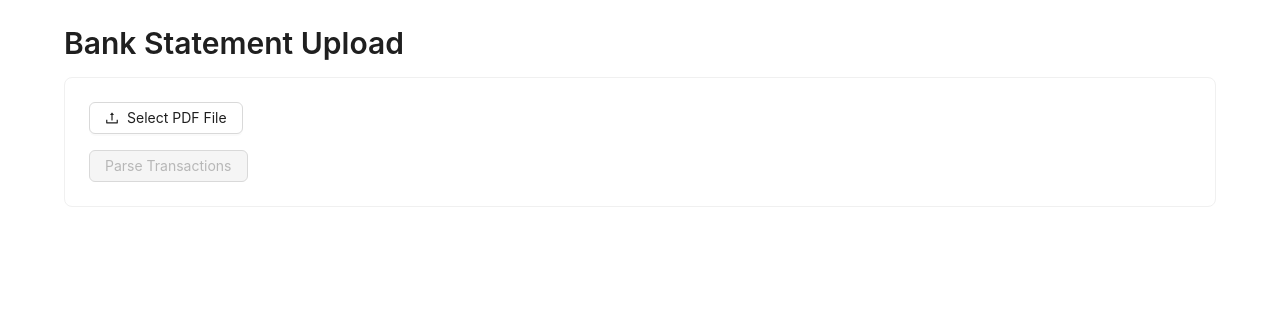
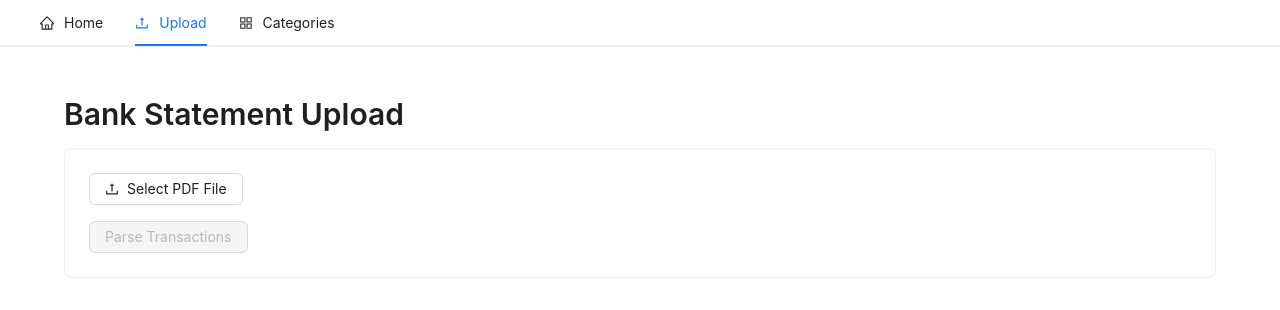
Before and after one commit to ryantan/statements-analyzer, a Next.js app: page /upload in a window 1280 px wide. Shown: the top 310 px of the page. Built offline with nearby package versions, Linux system fonts and the light colour scheme; what @ant-design/nextjs-registry would draw is missing.

Commit message:
feat(app): implement basic navigation

```diff
--- a/src/app/layout.tsx
+++ b/src/app/layout.tsx
@@ -1,3 +1,5 @@
+import { Navigation } from '@/components/Navigation';
+
 import type { Metadata } from 'next';
 import { Geist, Geist_Mono } from 'next/font/google';
 
@@ -18,8 +20,8 @@ const geistMono = Geist_Mono({
 });
 
 export const metadata: Metadata = {
-  title: 'Create Next App',
-  description: 'Generated by create next app',
+  title: 'Statements Analyzer',
+  description: 'Upload and analyze your financial statements with ease',
 };
 
 export default function RootLayout({
@@ -32,7 +34,10 @@ export default function RootLayout({
       <body
         className={`${geistSans.variable} ${geistMono.variable} antialiased`}
       >
-        <AntdRegistry>{children}</AntdRegistry>
+        <AntdRegistry>
+          <Navigation />
+          <main style={{ padding: '24px' }}>{children}</main>
+        </AntdRegistry>
       </body>
     </html>
   );
```
